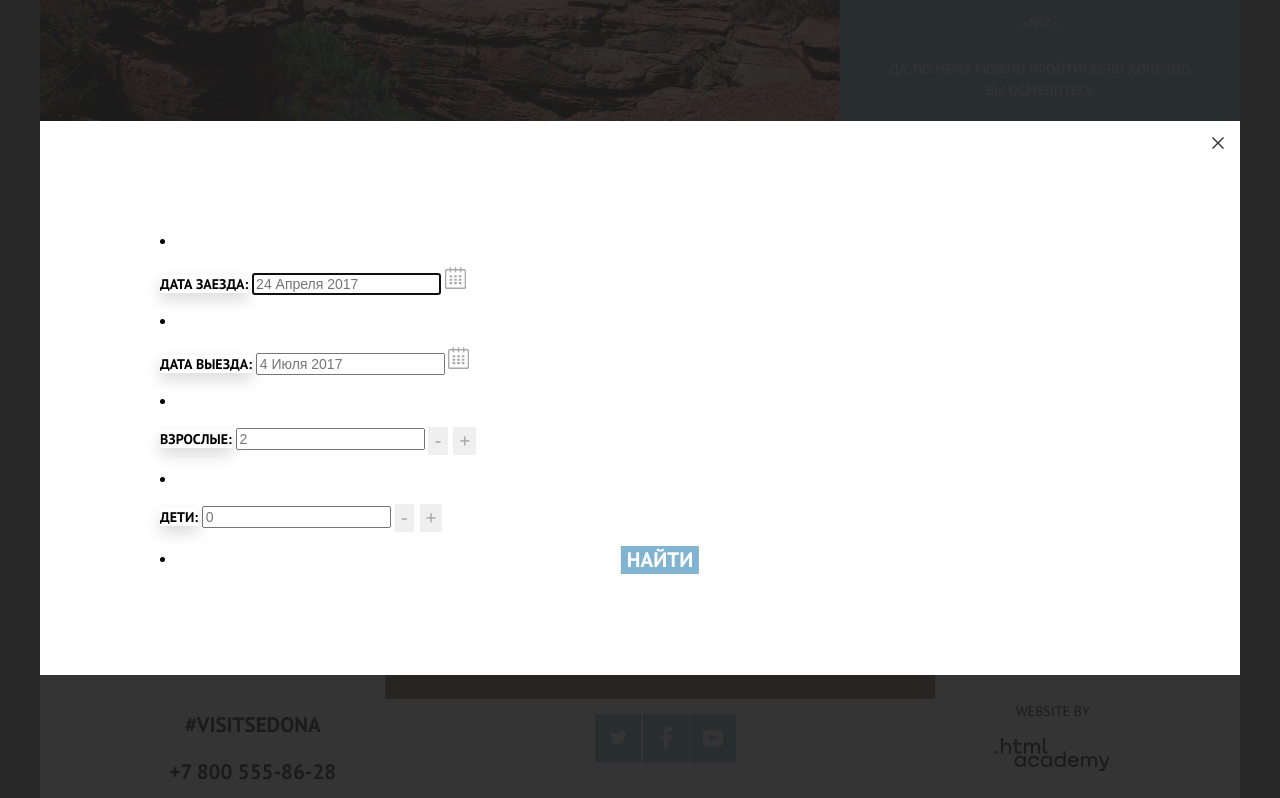
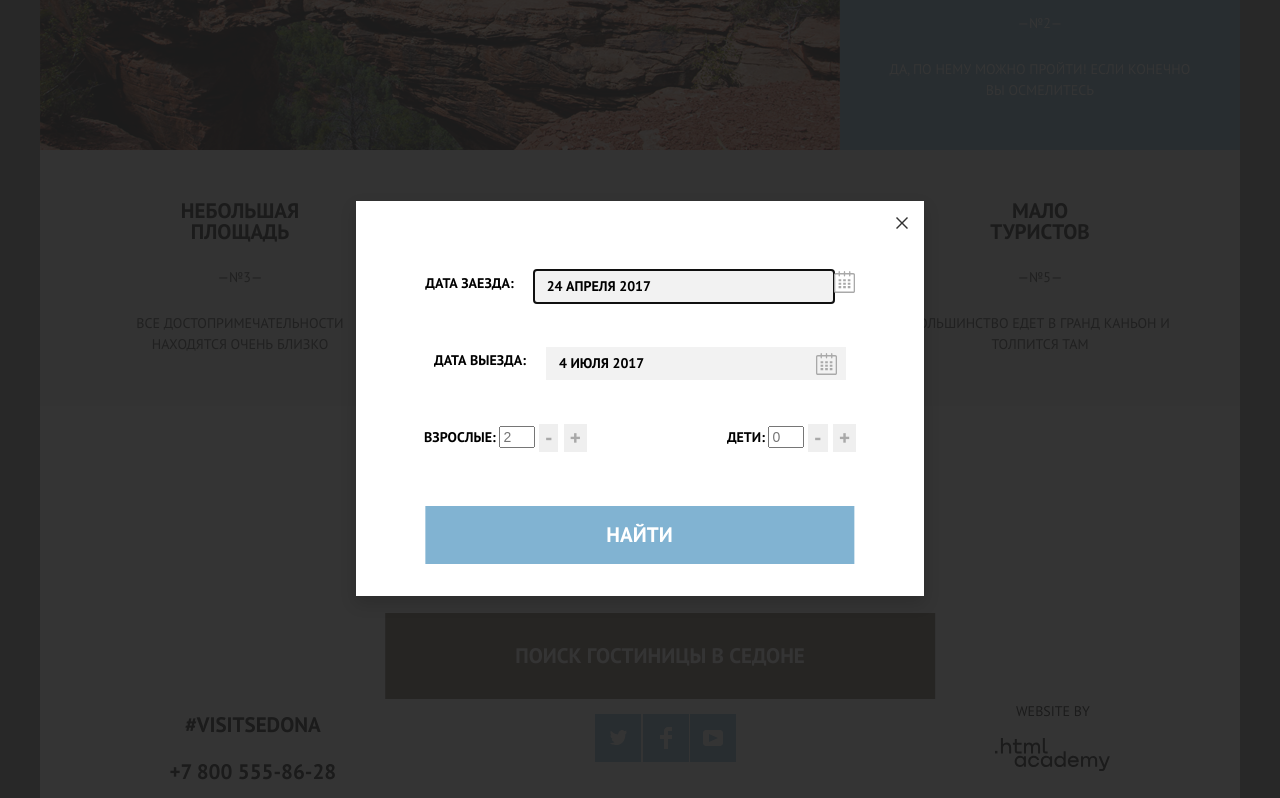
Before and after one commit to Capitan-kl/1711067-sedona-31, a plain HTML site: page index.html in a window 1280 px wide. Both pictures are taken after a click on the link "ПОИСК ГОСТИНИЦЫ В СЕДОНЕ". Shown: the part 1469-2267 px from the top of the page. Drawn offline with nearby package versions, Linux system fonts and the light colour scheme.

Commit message:
Editing modal window

```diff
--- a/index.html
+++ b/index.html
@@ -172,29 +172,38 @@
        </footer>
        <div class="hidden">
          <div class="modal" id="modal">
+           <div class="modal_container">
              <form class="appointment-form" action="https://echo.htmlacademy.ru" method="post"></form>
+               <ul class="modal_container_row">
+                 <li class="popup">
+                   <label for="appointment-date">Дата Заезда:</label>
+                 </li>
                  <li>
-                   <p class="popup">
-                   <label for="appointment-date">Дата Заезда:</label>
-                   <input id="appointment-date" type="text" name="date" placeholder="24 Апреля 2017">
+                   <input id="appointment-date" type="text" size="290px" name="date" placeholder="24 Апреля 2017">
+                 </li>
+                 <li>
                    <svg class="calendar" width="21" height="23" viewBox="0 0 21 23" fill="none" xmlns="http://www.w3.org/2000/svg">
                    <path fill-rule="evenodd" clip-rule="evenodd" d="M16.406 3.02498H19.251C20.217 3.02498 21 3.84698 21 4.86198V21.164C21 22.179 20.217 23 19.251 23H1.75C0.784 23 0 22.179 0 21.164V4.86198C0 3.84698 0.784 3.02498 1.75 3.02498H4.593V1.64798C4.593 1.26698 4.887 0.958984 5.25 0.958984C5.612 0.958984 5.906 1.26698 5.906 1.64798V3.02498H9.844V1.64798C9.844 1.26698 10.138 0.958984 10.501 0.958984C10.862 0.958984 11.156 1.26698 11.156 1.64798V3.02498H15.094V1.64798C15.094 1.26698 15.387 0.958984 15.75 0.958984C16.112 0.958984 16.406 1.26698 16.406 1.64798V3.02498ZM19.5646 21.484C19.6466 21.3979 19.691 21.2828 19.688 21.164H19.689V4.86198C19.689 4.60898 19.493 4.40298 19.252 4.40298H16.407V5.78098C16.407 6.16198 16.113 6.46998 15.751 6.46998C15.388 6.46998 15.095 6.16198 15.095 5.78098V4.40298H11.157V5.78098C11.157 6.16198 10.863 6.46998 10.502 6.46998C10.139 6.46998 9.845 6.16198 9.845 5.78098V4.40298H5.907V5.78098C5.907 6.16198 5.613 6.46998 5.251 6.46998C4.888 6.46998 4.594 6.16198 4.594 5.78098V4.40298H1.75C1.50263 4.40953 1.30696 4.61458 1.312 4.86198V21.164C1.30696 21.4114 1.50263 21.6164 1.75 21.623H19.251C19.3698 21.6201 19.4826 21.5701 19.5646 21.484Z" fill="currentColor"/>
                    <path fill-rule="evenodd" clip-rule="evenodd" d="M4.59399 9.2251H7.21899V11.2911H4.59399V9.2251ZM4.59399 12.6681H7.21899V14.7351H4.59399V12.6681ZM7.21899 16.1121H4.59399V18.1781H7.21899V16.1121ZM9.18799 16.1121H11.813V18.1781H9.18799V16.1121ZM11.813 12.6681H9.18799V14.7351H11.813V12.6681ZM9.18799 9.2251H11.813V11.2911H9.18799V9.2251ZM16.406 16.1121H13.781V18.1781H16.406V16.1121ZM13.781 12.6681H16.406V14.7351H13.781V12.6681ZM16.406 9.2251H13.781V11.2911H16.406V9.2251Z" fill="#A9A9A9"/>
                    </svg>
-                   </p>
                  </li>
-                <li>
-                    <p class="popup">
+               </ul>
+               <ul class="modal_container_row">
+                 <li class="popup">
                    <label for="appointment-date">Дата Выезда:</label>
-                   <input id="appointment-date" type="text" name="date" placeholder="4 Июля 2017">
+                 </li>
+                 <li class="text-field__icon">
+                   <input id="appointment-date" type="text" size="300px" name="date" placeholder="4 Июля 2017">
+                   <span class="text-field__aicon">
                    <svg class="calendar" width="21" height="23" viewBox="0 0 21 23" fill="none" xmlns="http://www.w3.org/2000/svg">
                    <path fill-rule="evenodd" clip-rule="evenodd" d="M16.406 3.02498H19.251C20.217 3.02498 21 3.84698 21 4.86198V21.164C21 22.179 20.217 23 19.251 23H1.75C0.784 23 0 22.179 0 21.164V4.86198C0 3.84698 0.784 3.02498 1.75 3.02498H4.593V1.64798C4.593 1.26698 4.887 0.958984 5.25 0.958984C5.612 0.958984 5.906 1.26698 5.906 1.64798V3.02498H9.844V1.64798C9.844 1.26698 10.138 0.958984 10.501 0.958984C10.862 0.958984 11.156 1.26698 11.156 1.64798V3.02498H15.094V1.64798C15.094 1.26698 15.387 0.958984 15.75 0.958984C16.112 0.958984 16.406 1.26698 16.406 1.64798V3.02498ZM19.5646 21.484C19.6466 21.3979 19.691 21.2828 19.688 21.164H19.689V4.86198C19.689 4.60898 19.493 4.40298 19.252 4.40298H16.407V5.78098C16.407 6.16198 16.113 6.46998 15.751 6.46998C15.388 6.46998 15.095 6.16198 15.095 5.78098V4.40298H11.157V5.78098C11.157 6.16198 10.863 6.46998 10.502 6.46998C10.139 6.46998 9.845 6.16198 9.845 5.78098V4.40298H5.907V5.78098C5.907 6.16198 5.613 6.46998 5.251 6.46998C4.888 6.46998 4.594 6.16198 4.594 5.78098V4.40298H1.75C1.50263 4.40953 1.30696 4.61458 1.312 4.86198V21.164C1.30696 21.4114 1.50263 21.6164 1.75 21.623H19.251C19.3698 21.6201 19.4826 21.5701 19.5646 21.484Z" fill="currentColor"/>
                    <path fill-rule="evenodd" clip-rule="evenodd" d="M4.59399 9.2251H7.21899V11.2911H4.59399V9.2251ZM4.59399 12.6681H7.21899V14.7351H4.59399V12.6681ZM7.21899 16.1121H4.59399V18.1781H7.21899V16.1121ZM9.18799 16.1121H11.813V18.1781H9.18799V16.1121ZM11.813 12.6681H9.18799V14.7351H11.813V12.6681ZM9.18799 9.2251H11.813V11.2911H9.18799V9.2251ZM16.406 16.1121H13.781V18.1781H16.406V16.1121ZM13.781 12.6681H16.406V14.7351H13.781V12.6681ZM16.406 9.2251H13.781V11.2911H16.406V9.2251Z" fill="#A9A9A9"/>
                    </svg>
-                   </p>
+                  </span>
                  </li>
-                <li>
-                   <p class="popup">
+              </ul>
+              <ul class="modal_container_row">
+                <li class="popup mod_main_form">
                   <label for="appointment-name">Взрослые:</label>
                   <input id="appointment-name" type="text" name="name" placeholder="2">
                   <span class="minus">
@@ -203,10 +212,8 @@
                   <span class="plus">
                     <button class="plus" type="button">+</button>
                   </span>
-                  </p>
                 </li>
-                  <li>
-                   <p class="popup">
+                <li class="popup mod_form">
                   <label for="appointment-name">Дети:</label>
                   <input id="appointment-name" type="text" name="name" placeholder="0">
                   <span class="minus">
@@ -215,12 +222,12 @@
                   <span class="plus">
                     <button class="plus" type="button">+</button>
                   </span>
-                   </p>
                 </li>
+              </ul>
                 <li>
-                      <button class="button-popup" type="submit">Найти</button>
+                  <a class="button-popup" href="#" type="button">Найти</a>
                 </li>
-                </form>
+           </div>
          </div>
        </div>
        <script type="text/javascript" src="https://cdnjs.cloudflare.com/ajax/libs/jquery/3.4.0/jquery.min.js"></script>
--- a/style.css
+++ b/style.css
@@ -656,36 +656,82 @@ color: var(--basic-extra-light);
 
 .modal {
   color: #000000;
-  max-width: 1200px;
+  max-width: 568px;
   width: 100%;
-  padding: 110px 120px 101px;
+  max-height: 395px;
+  height: 100%;
+  padding: 55px 55px 55px;
+  box-shadow: 0 7px 15px rgba(0, 1, 1, 0.15);
+  box-sizing: border-box;
+}
+
+.modal li {
+  list-style: none;
 }
 
 .modal_container {
-  max-width: 882px;
+  display: flex;
+  flex-direction: column;
+  flex-wrap: wrap;
+  justify-content: space-between;
+  align-items: center;
+  max-width: 458px;
   width: 100%;
 }
 
-.modal_title {
-  color: #183156;
-  font-size: 30px;
-  font-weight: 400;
-  line-height: 45px;
-  padding: 0;
-  margin: 0;
-  text-align: center;
-}
-
-.modal_window {
+.modal_container_row {
   display: flex;
   flex-direction: row;
   justify-content: flex-start;
-  margin-top: 35px;
+  padding: 0;
+  margin-bottom: 30px;
 }
 
-.modal_text {
-  margin-top: 70px;
+.text-field__icon {
+  position: relative;
 }
+
+.text-field__icon input {
+  padding-right: 2.5rem;
+}
+
+.text-field__aicon {
+  position: absolute;
+  display: flex;
+  align-items: center;
+  top: 0;
+  bottom: 0;
+  left: 270px;
+  width: 100%;
+  cursor: pointer;
+  color: #bdbdbd;
+  transition: color 0.15s ease-in-out;
+}
+
+#appointment-name {
+  max-width: 36px;
+  width: 100%;
+}
+
+#appointment-date {
+  display: block;
+  font-family: inherit;
+  font-size: inherit;
+  line-height: inherit;
+  font-weight:bold;
+  text-transform: uppercase;
+  max-width: 300px;
+  width: 100%;
+  padding: 6px 150px 6px 13px;
+  border: none;
+  color: var(--basic-black);
+  background-color:var(--basic-white-2);
+}
+
+#appointment-date::placeholder {
+  color: var(--basic-black);
+}
+
 
 .contact {
   margin: 0;
@@ -708,7 +754,7 @@ color: var(--basic-extra-light);
   width: 100%;
 }
 
-.popup label{
+.popup {
   background-color: var(--basic-white-2);
   color: var(--basic-black);
   font-weight: bold;
@@ -717,7 +763,15 @@ color: var(--basic-extra-light);
   text-transform: uppercase;
   color: var(--basic-black);
   background-color: var(--basic-white);
-  box-shadow: 0 7px 15px rgba(0, 1, 1, 0.15);
+  margin-right: 20px;
+}
+
+.mod_main_form {
+  margin-right: 140px;
+}
+
+.mod_form {
+  margin-right: 0;
 }
 
 .button-popup{
@@ -735,6 +789,11 @@ color: var(--basic-extra-light);
   position: relative;
   left: 50%;
   transform: translate(-50%, 0);
+  padding: 16px 182px 16px 181px;
+  text-decoration: none;
+  max-width: 458px;
+  width: 100%;
+  margin-top: 24px;
 }
 
 .button-popup:active {
```
Lines whose indentation alone changed are shown as unchanged.
